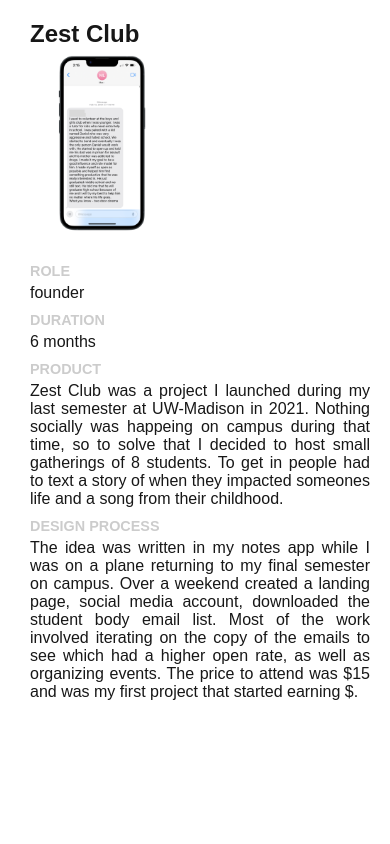
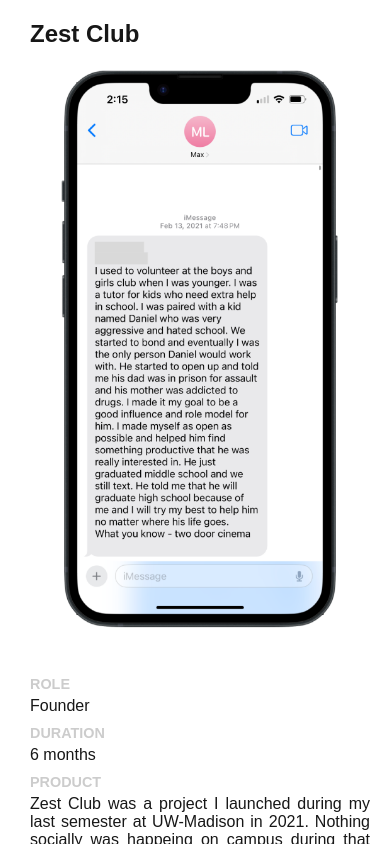
Before and after one commit to Glebka321/portfolio, a Next.js app: page /zest in a window 390 px wide. Built offline with nearby package versions, Linux system fonts and the light colour scheme.

Commit message:
fix copy

```diff
--- a/src/app/478/page.tsx
+++ b/src/app/478/page.tsx
@@ -21,16 +21,16 @@
         <p className={styles.header}>
           <b>Role</b>
         </p>
-        <p className={styles.overview}>creator</p>
+        <p className={styles.overview}>Creator</p>
         <p className={styles.header}>
           <b>Duration</b>
         </p>
-        <p className={styles.overview}>week night project</p>
+        <p className={styles.overview}>Week night project</p>
         <p className={styles.header}>
           <b>Product</b>
         </p>
         <p className={styles.overview}>
-          an application to practice a breathing exercise that reduces anxiety
+          An application to practice a breathing exercise that reduces anxiety
         </p>
         <p className={styles.header}>
           <b>Design process</b>
--- a/src/app/crtd/page.tsx
+++ b/src/app/crtd/page.tsx
@@ -41,7 +41,7 @@
         <p className={styles.header}>
           <b>Role</b>
         </p>
-        <p className={styles.overview}>co-founder</p>
+        <p className={styles.overview}>Co-founder</p>
         <p className={styles.header}>
           <b>Duration</b>
         </p>
--- a/src/app/dots/page.tsx
+++ b/src/app/dots/page.tsx
@@ -19,7 +19,7 @@
         <p className={styles.header}>
           <b>Role</b>
         </p>
-        <p className={styles.overview}>creator</p>
+        <p className={styles.overview}>Creator</p>
         <p className={styles.header}>
           <b>Duration</b>
         </p>
--- a/src/app/postcard/page.tsx
+++ b/src/app/postcard/page.tsx
@@ -18,16 +18,16 @@
         <p className={styles.header}>
           <b>Role</b>
         </p>
-        <p className={styles.overview}>creator</p>
+        <p className={styles.overview}>Creator</p>
         <p className={styles.header}>
           <b>Duration</b>
         </p>
-        <p className={styles.overview}>weekend project</p>
+        <p className={styles.overview}>Weekend project</p>
         <p className={styles.header}>
           <b>Product</b>
         </p>
         <p className={styles.overview}>
-          an app to send postcards to your friends anonymously <br />
+          An app to send postcards to your friends anonymously <br />
         </p>
         <p className={styles.header}>
           <b>Design process</b>
--- a/src/app/zest/page.tsx
+++ b/src/app/zest/page.tsx
@@ -1,7 +1,26 @@
+"use client";
 import React from "react";
 import styles from "../Project.module.css";
+import { useState, useEffect } from "react";
 
 const ProjectOverview = () => {
+  const [isMobile, setIsMobile] = useState(false);
+
+  useEffect(() => {
+    // Function to check screen size
+    const checkMobile = () => {
+      setIsMobile(window.innerWidth <= 767); // Adjust the breakpoint as needed
+    };
+
+    // Initial check
+    checkMobile();
+
+    // Add a resize event listener
+    window.addEventListener("resize", checkMobile);
+
+    // Cleanup the event listener on component unmount
+    return () => window.removeEventListener("resize", checkMobile);
+  }, []);
   return (
     <div className={styles.container}>
       <p className={styles.title}>
@@ -14,12 +33,16 @@
           Zest Club
         </a>
       </p>
-      <img className={styles.image} src="/zestclubimage.png" alt={""} />
+      <img
+        className={styles.image}
+        src={isMobile ? "/zest_club_mobile.png" : "/zestclubimage.png"}
+        alt={""}
+      />
       <div className={styles.description}>
         <p className={styles.header}>
           <b>Role</b>
         </p>
-        <p className={styles.overview}>founder</p>
+        <p className={styles.overview}>Founder</p>
 
         <p className={styles.header}>
           <b>Duration</b>
```
Also changed, not shown: public/zest_club_mobile.png (added).
